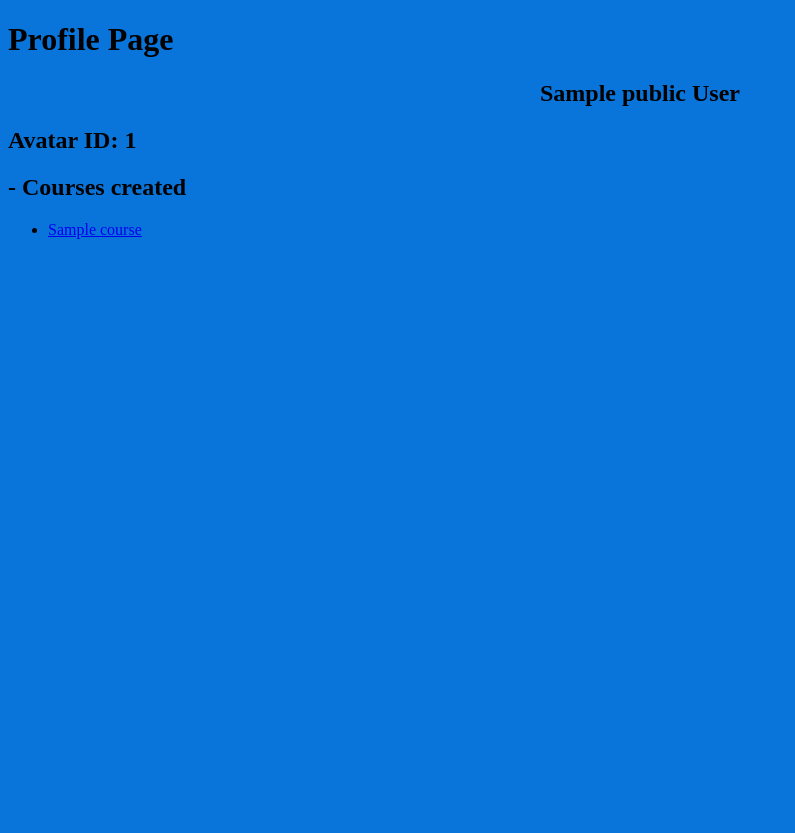
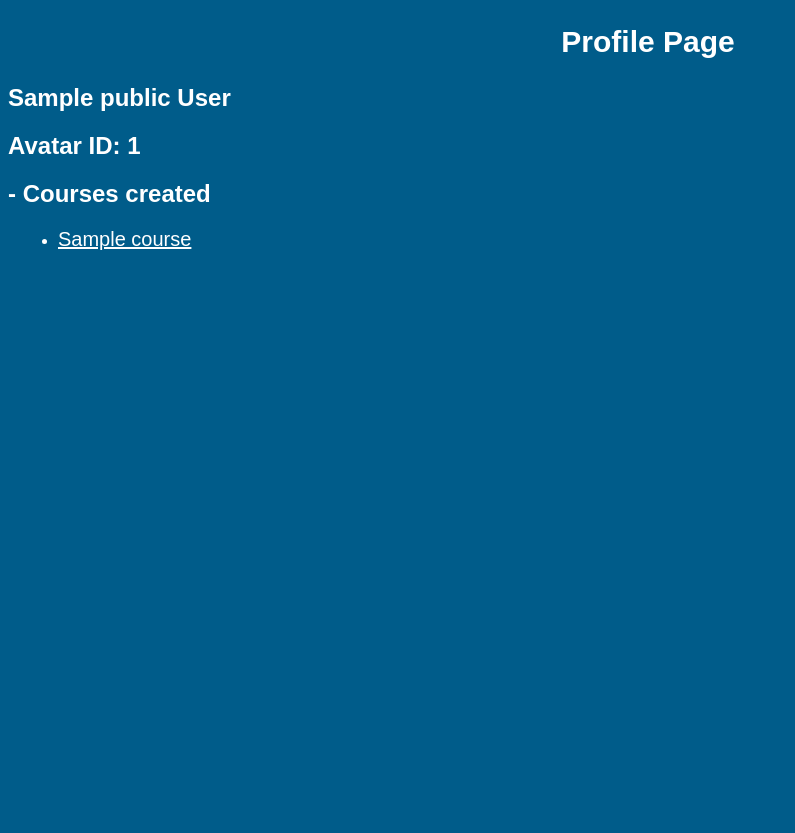
Before and after one commit to josemnmatos/learning-platform, a Django app: page /viewProfile/1 in a window 1280 px wide; the page is wider, and only the part inside the window is pictured. Shown: that part, without its empty margins (0-795 px from the left). Before the commit the page ends 239 px from the top of that part, so only its background shows below. Run offline with Django 4.2, Linux system fonts and the light colour scheme; tables that the repository leaves empty hold one stand-in row (values such as "Sample post").

Commit message:
update View Profile

```diff
--- a/plp_app/templates/app/viewProfile.html
+++ b/plp_app/templates/app/viewProfile.html
@@ -1,11 +1,47 @@
 {% extends 'app/base.html' %}
 {% block content %}
+    <style>
+
+        *{
+        margin: 10;
+        padding: 0;
+        box-sizing: border-box;
+        font-family: sans-serif;
+        }
+
+        body {
+        width: 100%;
+        height: 100vh;
+        background-color: #005C8A;
+        }
+
+    h1{
+        text-align: center;
+        font-size: 30px;
+        color: white;
+        }
+
+    h2{
+        color: white;
+    }
+
+    li{
+        color: white;
+        transform: translateX(50px);
+    }
+
+    a {
+        color: white;
+        font-size: 20px;
+    }
+    </style>
+    <section>
 
     <h1>
         Profile Page
     </h1>
 
-    <h2 style = "text-align: center;" >
+    <h2>
         {{ public.name }} {{ public.surname }}
     </h2>
 
@@ -16,6 +52,7 @@
     <h2>
          - Courses created
     </h2>
+
     <ul>
     {% for course in coursesMade %}
     <li>
@@ -24,6 +61,6 @@
 
     {% endfor %}
     </ul>
-
+</section>
 
 {% endblock %}
```
Lines whose indentation alone changed are shown as unchanged.
